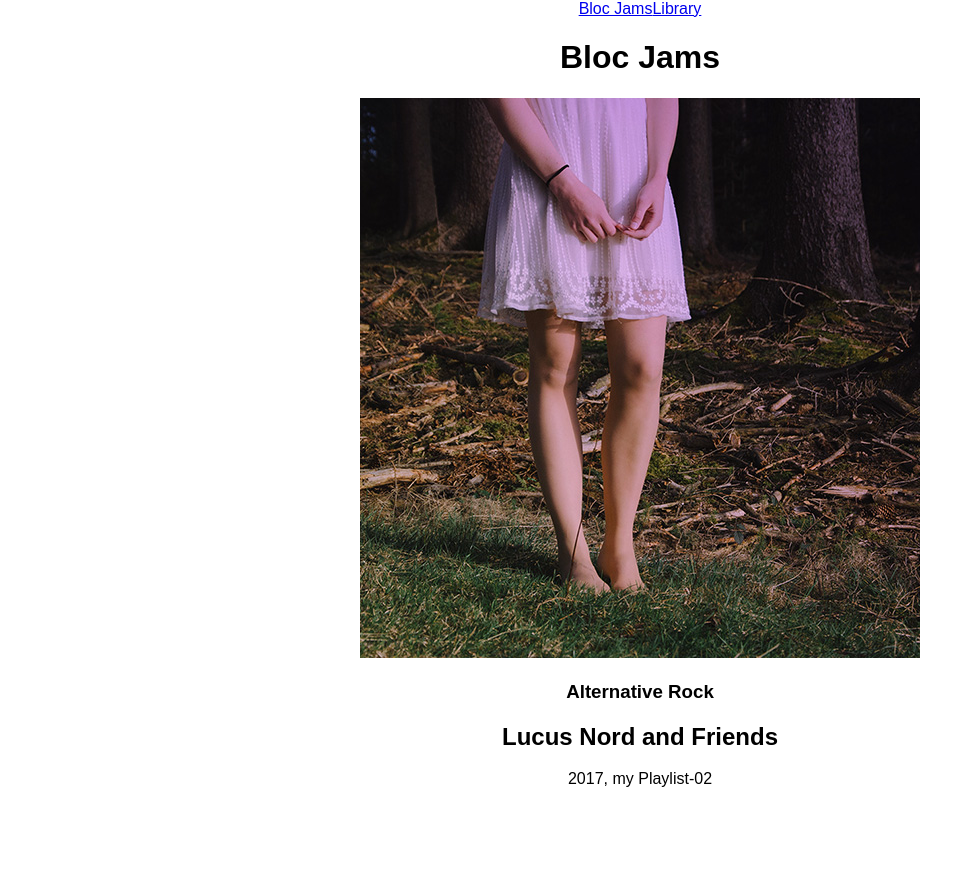
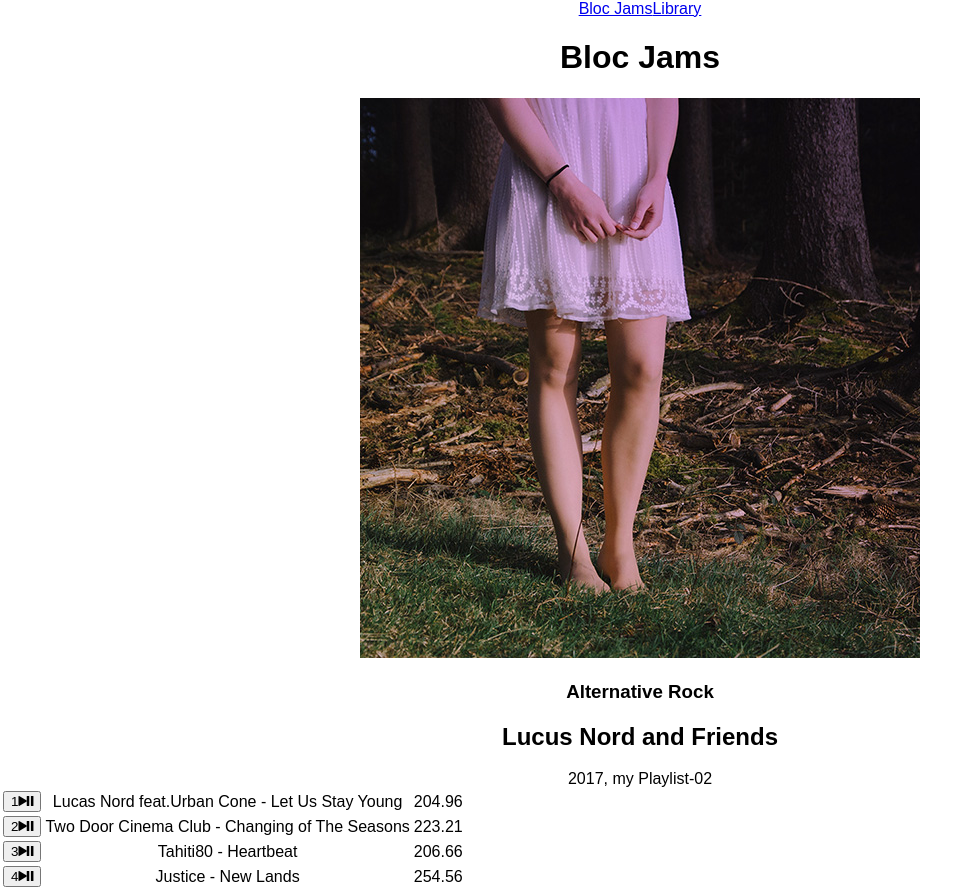
Before and after one commit to bakhumhlea/bloc-jams-react, a React (Create React App) app: page /album/alternative in a window 1280 px wide. Shown: the whole page, without its empty margins (0-980 px from the left). Before the commit the page ends 800 px from the top, so only its background shows below. Built offline with nearby package versions, Linux system fonts and the light colour scheme.

Commit message:
6-assignment

```diff
--- a/public/index.html
+++ b/public/index.html
@@ -19,6 +19,7 @@
       work correctly both with client-side routing and a non-root public URL.
       Learn how to configure a non-root public URL by running `npm run build`.
     -->
+    <link rel="stylesheet" href="http://code.ionicframework.com/ionicons/2.0.1/css/ionicons.min.css">
     <title>React App</title>
   </head>
   <body>
--- a/src/components/Album.js
+++ b/src/components/Album.js
@@ -14,7 +14,7 @@ class Album extends Component {
     return (
       <section className="album">
         <section id="album-info">
-          <img id="album-cover-art" src={this.state.album.albumCover}/>
+          <img id="album-cover-art" src={this.state.album.albumCover} alt={this.state.album.title}/>
           <div className="album-details">
             <h1 id="album-title">{this.state.album.title}</h1>
             <h2 className="artist">{this.state.album.artist}</h2>
@@ -28,6 +28,23 @@ class Album extends Component {
             <col id="song-duration-column" />
           </colgroup>
           <tbody>
+            {this.state.album.songs.map( (song ,index) =>
+              <tr key={index}>
+                <td id="song-number-column">
+                  <button>
+                    <span className="song-number">{index+1}</span>
+                    <span className="ion-play"></span>
+                    <span className="ion-pause"></span>
+                  </button>
+                </td>
+                <td id="song-title-column">
+                  {song.title}
+                </td>
+                <td id="song-duration-column">
+                  {song.duration}
+                </td>
+              </tr>
+          )}
           </tbody>
         </table>
       </section>
```
